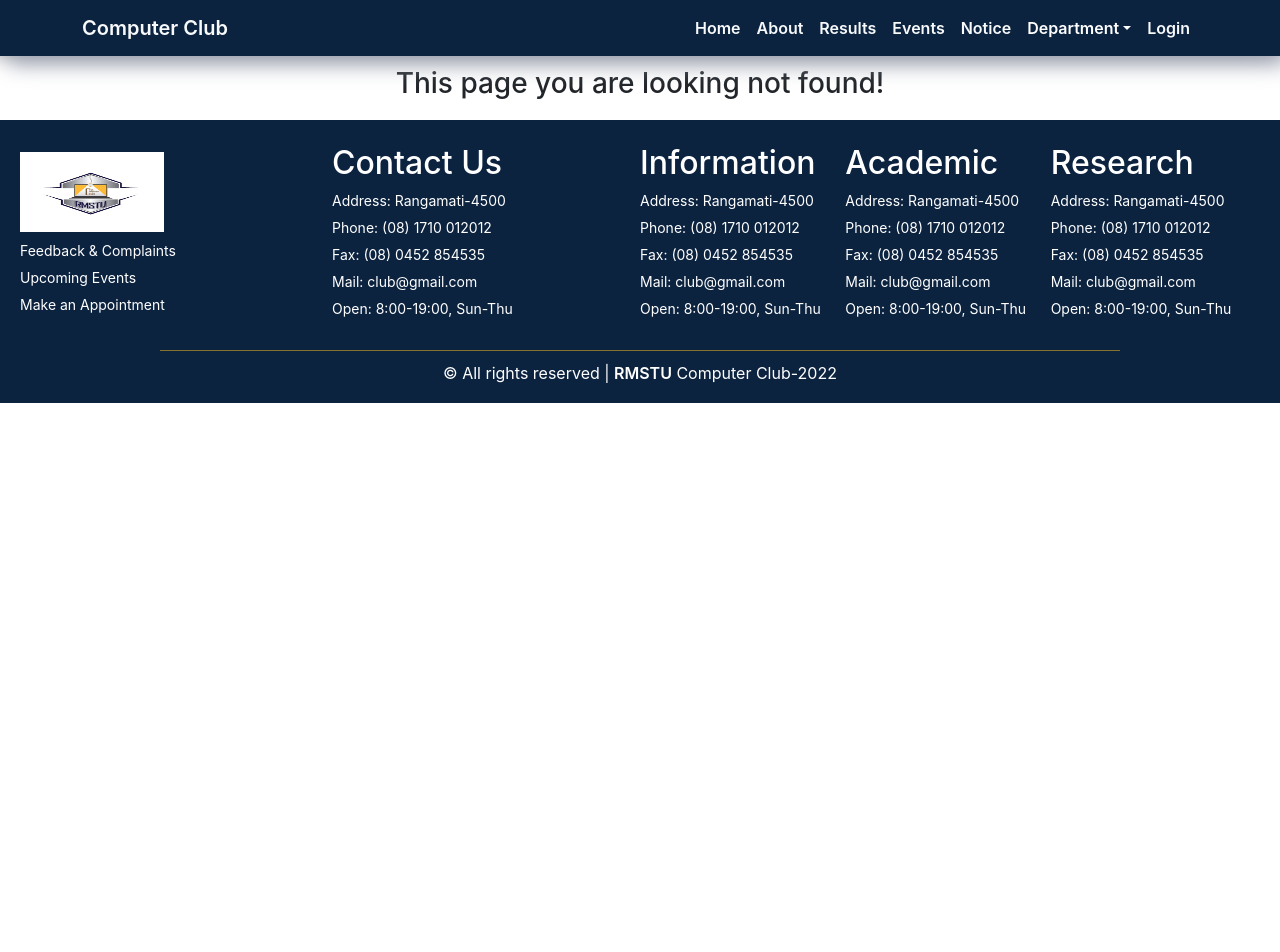
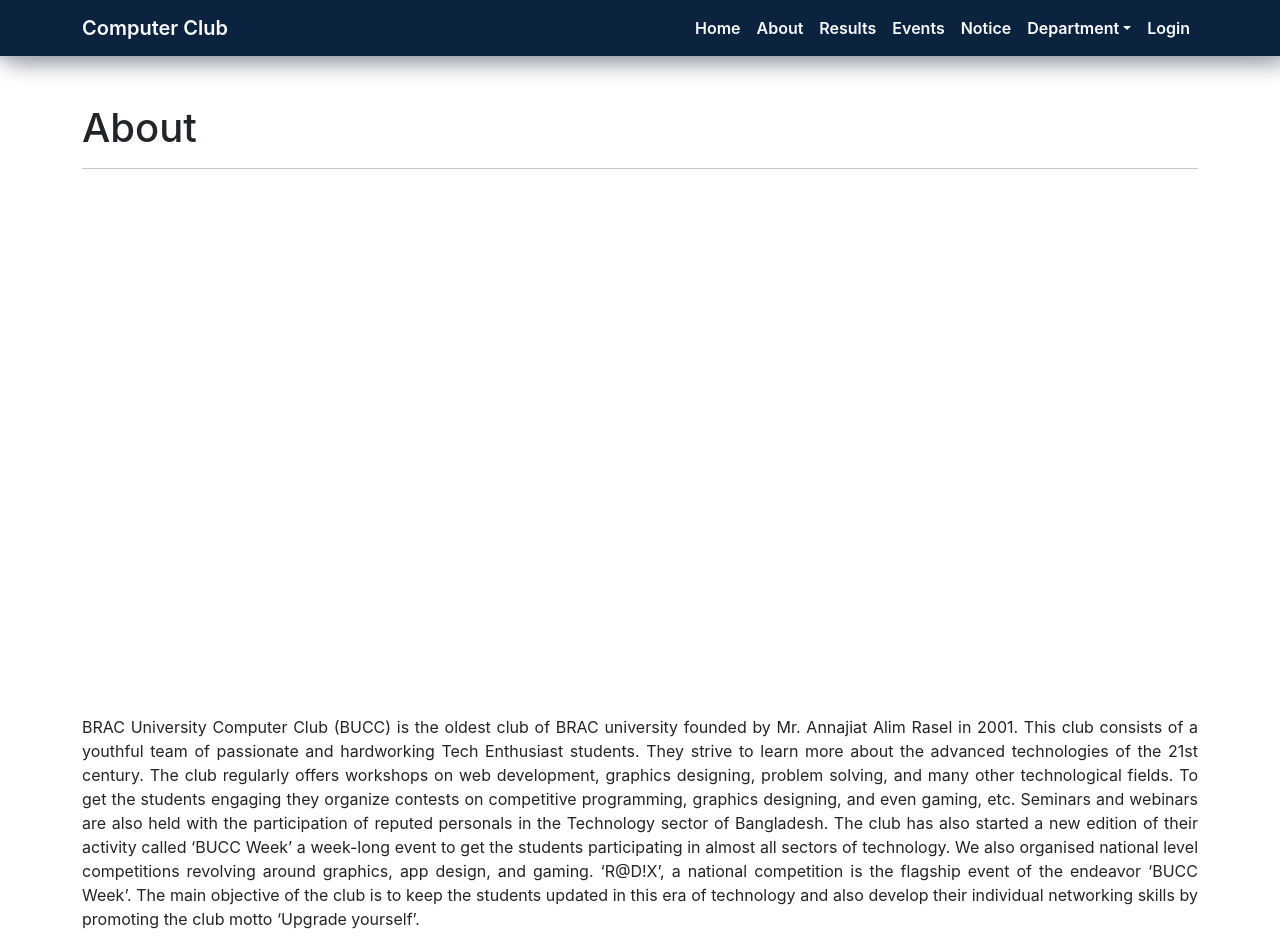
Before and after one commit to Neon-101471/Computer-Club, a React (Create React App) app: page /about in a window 1280 px wide. Shown: the top 952 px of the page. Before the commit the page ends 800 px from the top, so only its background shows below. Built offline with nearby package versions, Linux system fonts and the light colour scheme.

Commit message:
about added

```diff
--- a/src/App.js
+++ b/src/App.js
@@ -1,6 +1,7 @@
 import { Route, Switch } from 'react-router-dom';
 import './App.css';
 import NotFound from './Pages/404/NotFound';
+import About from './Pages/About/About';
 import Details from './Pages/Home/Details/Details';
 import Home from './Pages/Home/Home/Home';
 import Notice from './Pages/Notice/Notice';
@@ -24,6 +25,7 @@ function App() {
         <Route path="/details/:detailsId">
           <Details></Details>
         </Route>
+        <Route  path='/about'><About></About></Route>
         <Route path='*'>
           <NotFound />
         </Route>
--- /dev/null
+++ b/src/Pages/About/About.js
@@ -0,0 +1,165 @@
+import React from "react";
+import ReactPlayer from "react-player";
+import WhyJoinUs from "../Home/WhyJoinUs/WhyJoinUs";
+const media = [
+  {
+    name: "Like Us On Facebook",
+    img: "https://png.pngtree.com/png-clipart/20180515/ourmid/pngtree-facebook-logo-facebook-icon-png-image_3566127.png",
+  },
+  {
+    name: "Like Us On LinkedIn",
+    img: "https://cdn-icons-png.flaticon.com/512/174/174857.png",
+  },
+  {
+    name: "Like Us On Youtube",
+    img: "https://www.pngitem.com/pimgs/m/525-5259172_youtube-youtube-icon-png-circle-transparent-png.png",
+  },
+];
+const About = () => {
+  return (
+    <div className="container mt-5">
+      <h1>
+        About <hr />{" "}
+      </h1>
+      <div className=" mt-5 mb-5">
+        {" "}
+        <ReactPlayer
+          width="100%"
+          height="450px"
+          controls
+          url="https://youtu.be/7N2jks0AQb4"
+        ></ReactPlayer>
+        <div>
+          <p className=" mt-5" style={{ "text-align": "justify" }}>
+            BRAC University Computer Club (BUCC) is the oldest club of BRAC
+            university founded by Mr. Annajiat Alim Rasel in 2001. This club
+            consists of a youthful team of passionate and hardworking Tech
+            Enthusiast students. They strive to learn more about the advanced
+            technologies of the 21st century. The club regularly offers
+            workshops on web development, graphics designing, problem solving,
+            and many other technological fields. To get the students engaging
+            they organize contests on competitive programming, graphics
+            designing, and even gaming, etc. Seminars and webinars are also held
+            with the participation of reputed personals in the Technology sector
+            of Bangladesh. The club has also started a new edition of their
+            activity called ‘BUCC Week’ a week-long event to get the students
+            participating in almost all sectors of technology. We also organised
+            national level competitions revolving around graphics, app design,
+            and gaming. ‘R@D!X’, a national competition is the flagship event of
+            the endeavor ‘BUCC Week’. The main objective of the club is to keep
+            the students updated in this era of technology and also develop
+            their individual networking skills by promoting the club motto
+            ‘Upgrade yourself’.
+          </p>
+        </div>
+      </div>
+      <div className="row">
+        <div className="col-md-6 d-flex align-items-center justify-content-center">
+          <div>
+            {" "}
+            <h6>Computer Club</h6>
+            <h2>The Community</h2>
+            <p>
+              In continuation, ACC is now one of the biggest and most successful
+              clubs in American International University-Bangladesh by its
+              different activities over the years ever since the club was
+              started with 60 active members from all different discipline
+              within AIUB.
+            </p>
+          </div>
+        </div>
+        <div className="col-md-6">
+          <img
+            className="w-100"
+            src="https://i1.wp.com/aiubcc.org/wp-content/uploads/2020/12/Group-592.png?w=828&ssl=1"
+            alt=""
+          />
+        </div>
+      </div>
+      <div className="row mt-5 mb-5">
+        <div className="col-md-6">
+          <img
+            className="w-100"
+            src="https://i1.wp.com/aiubcc.org/wp-content/uploads/2021/04/about-page.jpg?w=530&ssl=1"
+            alt=""
+          />
+        </div>
+        <div className="col-md-6 d-flex align-items-center justify-content-center">
+          <div style={{ "text-align": "justify" }}>
+            <h5>Events and Activities</h5>
+            <h2>Our Success</h2>
+            <p>
+              Since ACC’s inception, AIUB Computer Club (ACC) has devoted to
+              serve AIUB’s students with full of its resources and its
+              interests. They have successfully completed many events, however,
+              among them Computer Science Festival,featuring programming
+              contest, gaming contest, idea or concept presentation, application
+              showcasing for mobile, web, and desktop, and networking contest,
+              brought its biggest success and appreciation. ACC has related with
+              various organizations, for example : Mozilla Bangladesh, Microsoft
+              Student Partner, BASIS Student Forum. with them ACC organized so
+              many events . ACC has been active since it started, and it will be
+              organizing such events like these, which are actually related with
+              modern technology and current job market. Being an ACC member, on
+              the other hand, means privileged with more than just adequate
+              facilities: gaming, participating in dissimilar workshops, for
+              instance, Firefox OS application development, and Android
+              development, and contests at the first place, touring in several
+              places etc.
+            </p>
+          </div>
+        </div>
+      </div>
+      <WhyJoinUs></WhyJoinUs>
+      {/* {
+    name: "Like Us On Facebook",
+    img: "https://png.pngtree.com/png-clipart/20180515/ourmid/pngtree-facebook-logo-facebook-icon-png-image_3566127.png",
+  },
+  {
+    name: "Like Us On LinkedIn",
+    img: "https://cdn-icons-png.flaticon.com/512/174/174857.png",
+  },
+  {
+    name: "Like Us On Youtube",
+    img: "https://www.pngitem.com/pimgs/m/525-5259172_youtube-youtube-icon-png-circle-transparent-png.png",
+  }, */}
+      <div class="row mt-5 mb-5">
+        <div class="col-sm ">
+          <div class="d-flex flex-column justify-content-center align-items-center">
+            {" "}
+            <h3 class="mb-5">Like Us On Facebook</h3>
+            <img
+              class="w-25 m-auto "
+              src="https://cliply.co/wp-content/uploads/2019/07/371907490_FACEBOOK_ICON_400px.gif"
+              alt=""
+            />
+          </div>
+        </div>
+        <div class="col-sm">
+          <div class="d-flex flex-column justify-content-center align-items-center">
+            {" "}
+            <h3  class="mb-5">Like Us On LinkedIn</h3>
+            <img
+              class="w-25 m-auto "
+              src="https://cliply.co/wp-content/uploads/2021/02/372102050_LINKEDIN_ICON_TRANSPARENT_1080.gif"
+              alt=""
+            />
+          </div>
+        </div>
+        <div class="col-sm">
+          <div class="d-flex flex-column justify-content-center align-items-center">
+            {" "}
+            <h3  class="mb-5"> Like Us On Youtube</h3>
+            <img
+              class="w-25 m-auto "
+              src="https://cliply.co/wp-content/uploads/2019/07/371907120_YOUTUBE_ICON_400px.gif"
+              alt=""
+            />
+          </div>
+        </div>
+      </div>
+    </div>
+  );
+};
+
+export default About;
--- a/src/Pages/Home/Welcome/Welcome.js
+++ b/src/Pages/Home/Welcome/Welcome.js
@@ -19,7 +19,7 @@ const Welcome = () => {
               url="https://youtu.be/7N2jks0AQb4"
             ></ReactPlayer>
           </div>
-          <div className="col-md-7  mt-3">
+          <div className="col-md-7  mt-3 d-flex justify-content-center align-items-center">
           <h5>
             BRAC University Computer Club (BUCC) is the oldest club of BRAC
             university founded by Mr. Annajiat Alim Rasel in 2001. This club
```
